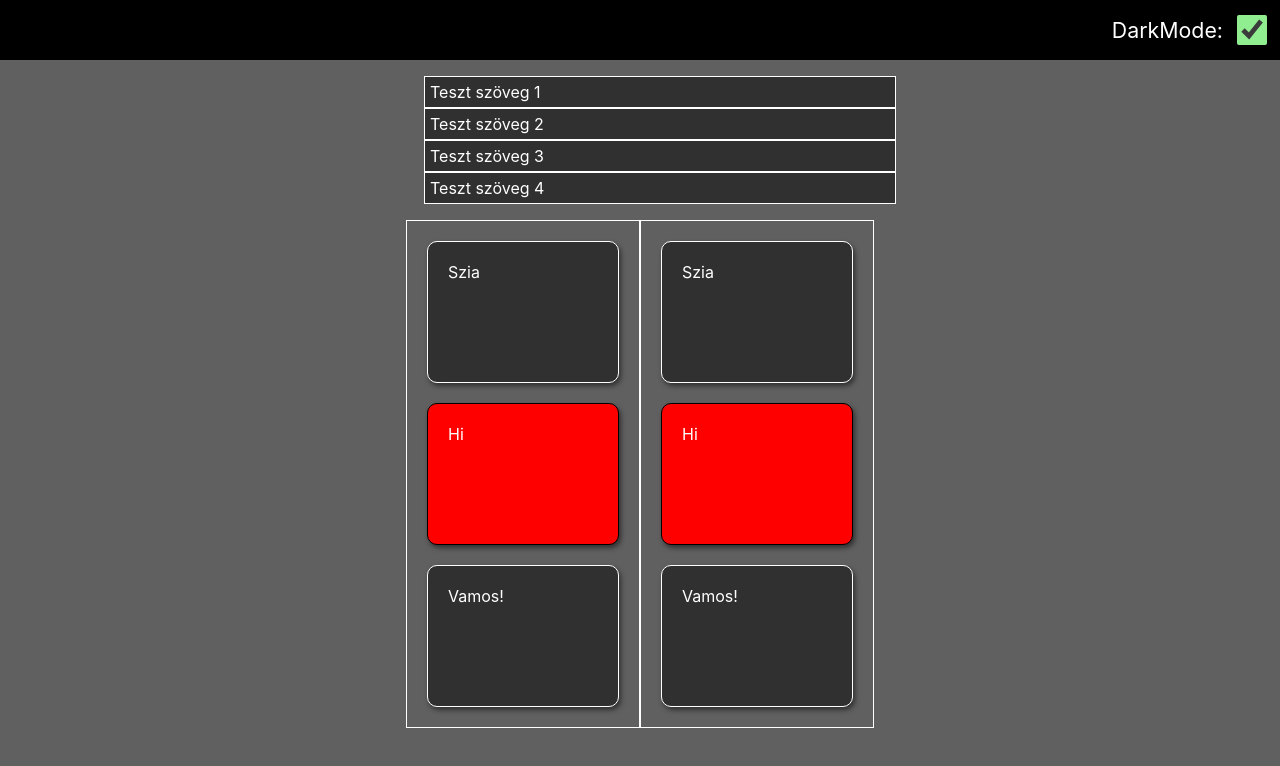
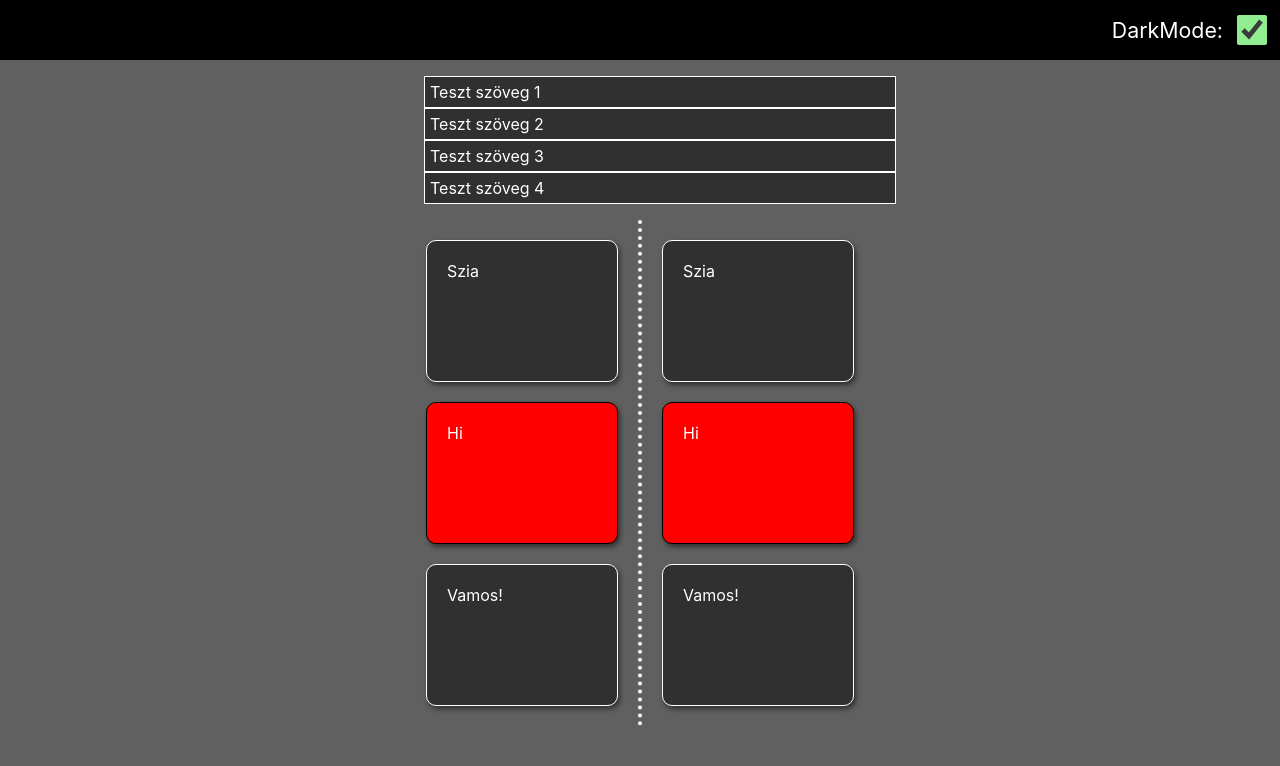
Before and after one commit to DonkoHunor/react-todo, a React (Create React App) app: page / in a window 1280 px wide. Shown: the top 766 px of the page. Built offline with nearby package versions, Linux system fonts and the light colour scheme.

Commit message:
useEffect

```diff
--- a/src/App.css
+++ b/src/App.css
@@ -1,7 +1,3 @@
-body {
-  background-color: #606060;
-}
-
 .Checkbox {
   width: 30px;
   height: 30px;
@@ -84,5 +80,5 @@ ul {
 }
 
 .splitpanel {
-  border: 1px solid white;
+  border-right: 4px dotted white;
 }
--- a/src/App.tsx
+++ b/src/App.tsx
@@ -6,6 +6,7 @@ import ToolBar from "./Components/ToolBar";
 import DarkModeContextProvider from "./Components/DarkModeContextProvider";
 import Card from "./Components/Card";
 import SplitPanel from "./Components/SplitPanel";
+import ThemeBackground from "./Components/ThemeBackground";
 
 const initialTodoList: Todo[] = [
     {id: '1', text: 'Teszt szöveg 1'},
@@ -19,6 +20,7 @@ function App() {
     return (
         <div>
             <DarkModeContextProvider>
+                <ThemeBackground/>
                 <ToolBar/>
                 <TodoList list={initialTodoList}/>
                 <SplitPanel
--- a/src/Components/SplitPanel.tsx
+++ b/src/Components/SplitPanel.tsx
@@ -10,7 +10,7 @@ function SplitPanel(props: SplitPanelProps) {
         <div className="splitpanel">
             {props.leftChildren}
         </div>
-        <div className="splitpanel">
+        <div>
             {props.rightChildren}
         </div>
     </div>
--- /dev/null
+++ b/src/Components/ThemeBackground.tsx
@@ -0,0 +1,13 @@
+import {useContext, useEffect} from "react";
+import DarkModeContext from "../Contexts/DarkModeContext";
+
+function ThemeBackground() {
+    const {darkMode} = useContext(DarkModeContext);
+
+    useEffect(() => {
+        document.body.style.background = darkMode ? '#606060' : '#c5c5c5';
+    }, [darkMode]);
+
+    return null
+}
+export default ThemeBackground
```
